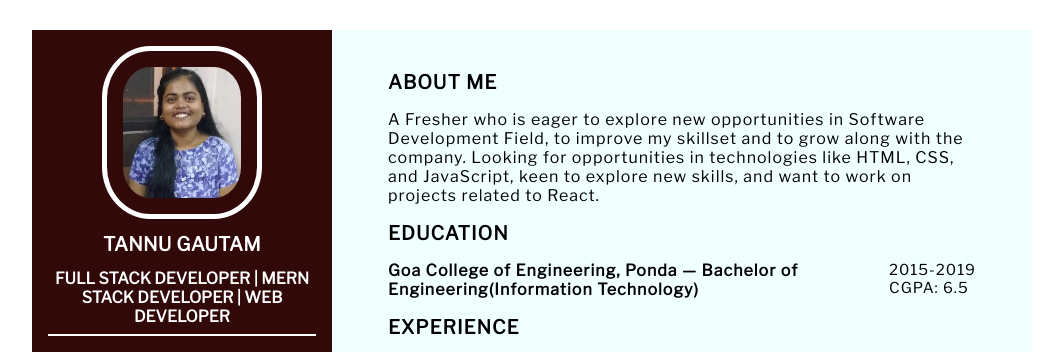
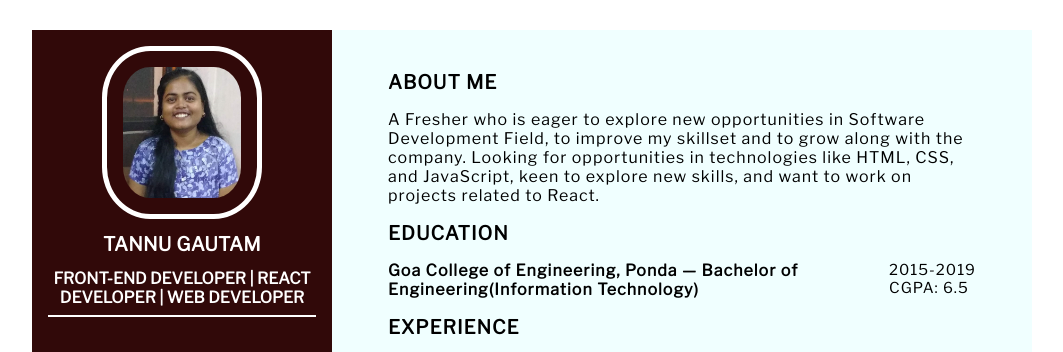
Before and after one commit to TannuGautam/Portfolio, a plain HTML site: page index.html in a window 1280 px wide. Shown: the top 352 px of the page, without its empty margins (32-1095 px from the left). Drawn offline with nearby package versions, Linux system fonts and the light colour scheme.

Commit message:
Update index.html

```diff
--- a/index.html
+++ b/index.html
@@ -23,7 +23,7 @@
                         <img class="profile-image" src="/images/tannugautam.jpeg" alt=""></img>
                     </div>
                     <h2 class="name">Tannu Gautam</h2>
-                    <h4 class="designation">Full Stack Developer | MERN Stack Developer | Web Developer</h4>
+                    <h4 class="designation">Front-End Developer | React Developer | Web Developer</h4>
                     <br>
                     <p class="description">Looking for opportunities in technologies like HTML, CSS, and JavaScript, keen to explore new skills, and want to work on projects related to React.</p>
                 </div>
```
